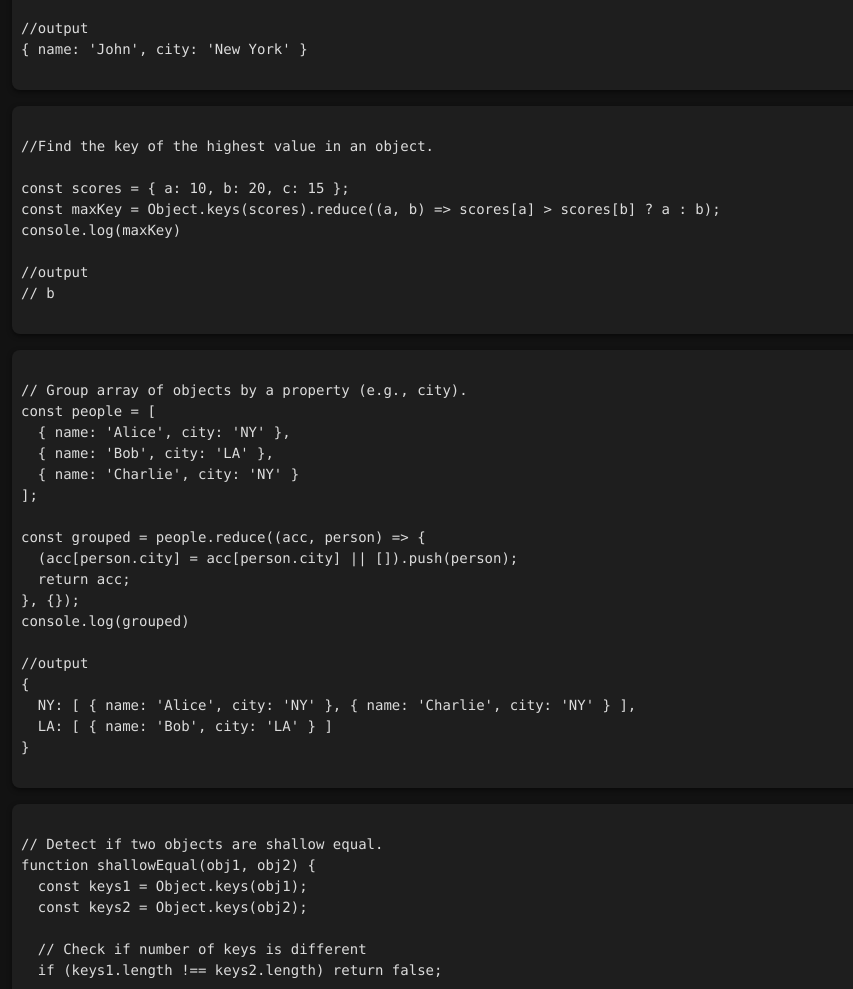
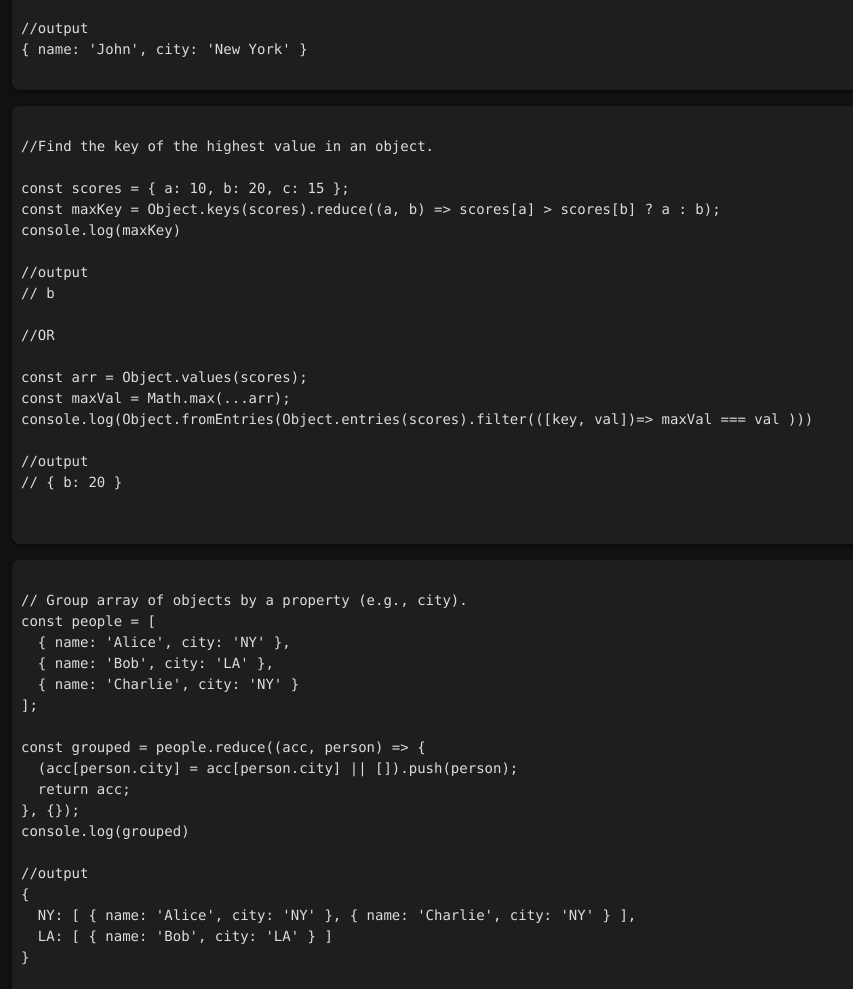
Before and after one commit to developervivek1/java-script2, a plain HTML site: page jscode.html in a window 1280 px wide. Shown: the part 2640-3629 px from the top of the page, without its empty margins (0-853 px from the left). Drawn offline with nearby package versions, Linux system fonts and the light colour scheme.

Commit message:
codeupdated 29

```diff
--- a/jscode.html
+++ b/jscode.html
@@ -197,6 +197,16 @@ console.log(maxKey)
 
 //output
 // b
+
+//OR
+
+const arr = Object.values(scores);
+const maxVal = Math.max(...arr);
+console.log(Object.fromEntries(Object.entries(scores).filter(([key, val])=> maxVal === val )))
+
+//output
+// { b: 20 }
+
   </code>
 </pre>
 
@@ -289,6 +299,10 @@ const swapKeyValue = (obj) => {
   }
   return swapped;
 };
+
+//OR
+const swapped = Object.fromEntries(Object.entries(original).map(([key, val])=>[Number(val), key]
+))
 
 
 const original = { a: 1, b: 2, c: 3 };
```
